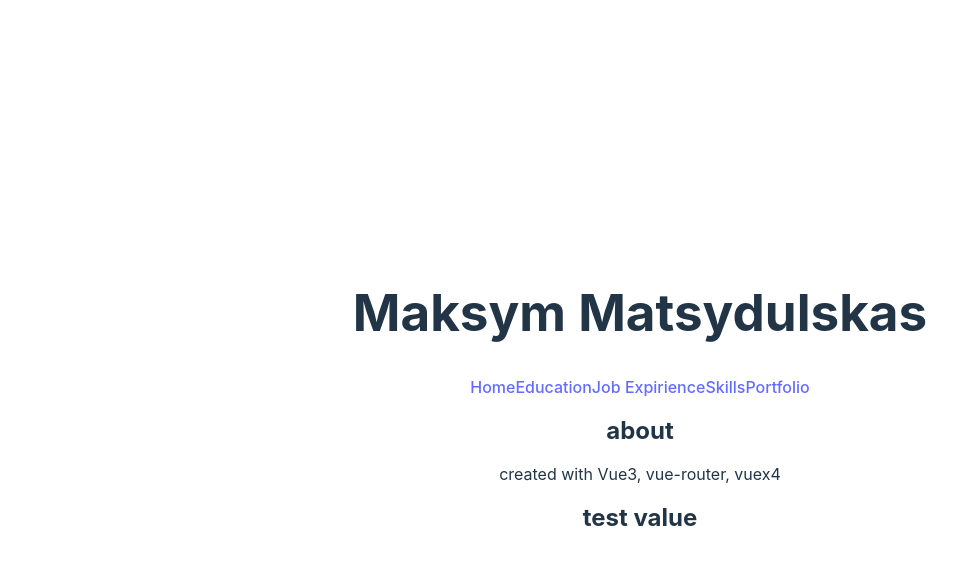
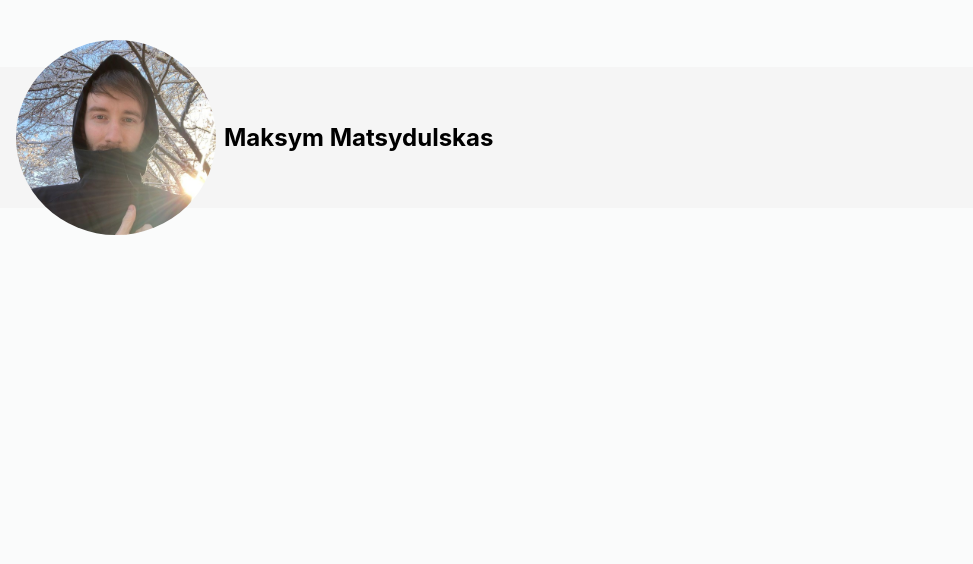
Before and after one commit to Slipmaks/vue3-resume, a Vue app: page /about in a window 1280 px wide. Shown: the top 564 px of the page, without its empty margins (0-973 px from the left). Built offline with nearby package versions, Linux system fonts and the light colour scheme.

Commit message:
start edit header

```diff
--- a/src/App.vue
+++ b/src/App.vue
@@ -1,6 +1,12 @@
 <template>
   <the-header></the-header>
-  <router-view></router-view>
+
+  <router-view v-slot="{ Component }" v-if="showContent">
+    <transition name="fade" mode="out-in">
+      <component :is="Component" />
+    </transition>
+  </router-view>
+
   <the-footer></the-footer>
   <h2>{{ test }}</h2>
 </template>
@@ -11,11 +17,29 @@ import TheHeader from "./components/layouts/TheHeader.vue";
 export default {
   components: { TheFooter, TheHeader },
   computed: {
-    test() {
-      return this.$store.state.storedData.storedData;
+    showContent() {
+      return this.$store.state.showContent;
     },
   },
 };
 </script>
 
-<style></style>
+<style>
+* {
+  box-sizing: border-box;
+  margin: 0;
+  padding: 0;
+}
+body {
+  background-color: #fafbfb;
+  font-family: Inter, Avenir, Helvetica, Arial, sans-serif;
+}
+.fade-enter-active,
+.fade-leave-active {
+  transition: all 0.3s ease-in;
+}
+.fade-enter-from,
+.fade-leave-to {
+  opacity: 0;
+}
+</style>
--- a/src/components/layouts/TheFooter.vue
+++ b/src/components/layouts/TheFooter.vue
@@ -1,3 +1,16 @@
 <template>
-  <p>created with Vue3, vue-router, vuex4</p>
+  <section v-if="showContent">
+    <p>created with Vue3, vue-router, vuex4</p>
+  </section>
 </template>
+
+<script>
+export default {
+  computed: {
+    showContent() {
+      return this.$store.state.showContent;
+    },
+  },
+};
+</script>
+<style scoped></style>
--- a/src/components/layouts/TheHeader.vue
+++ b/src/components/layouts/TheHeader.vue
@@ -1,8 +1,51 @@
 <template>
+  <header>
+    <section class="logo">
+      <img src="../../assets/photo.jpg" alt="photo" />
       <h1>Maksym Matsydulskas</h1>
+    </section>
+
+    <section v-if="showContent">
       <router-link to="/about">Home</router-link>
       <router-link to="/education">Education</router-link>
       <router-link to="/job">Job Expirience</router-link>
       <router-link to="/skills">Skills</router-link>
       <router-link to="/portfolio">Portfolio</router-link>
+    </section>
+  </header>
 </template>
+<script>
+export default {
+  computed: {
+    showContent() {
+      return this.$store.state.showContent;
+    },
+  },
+};
+</script>
+<style scoped>
+header {
+  margin: 2.5rem auto;
+  position: relative;
+}
+header h1 {
+  position: absolute;
+  z-index: 1;
+  background-color: hsl(0, 0%, 96%);
+  width: 100vw;
+  padding-top: 3.5rem;
+  padding-bottom: 3.5rem;
+  padding-left: 14rem;
+}
+img {
+  max-width: 12.5rem;
+  border-radius: 50%;
+  z-index: 2;
+  margin-left: 1rem;
+}
+.logo {
+  display: flex;
+  align-items: center;
+  gap: 1rem;
+}
+</style>
--- a/src/main.js
+++ b/src/main.js
@@ -1,5 +1,5 @@
 import { createApp } from "vue";
-import "./style.css";
+// import "./style.css";
 import App from "./App.vue";
 import router from "./router.js";
 import store from "./store/index.js";
--- a/src/store/data/data.js
+++ /dev/null
@@ -1,3 +0,0 @@
-export default {
-  storedData: "test value",
-};
--- a/src/store/index.js
+++ b/src/store/index.js
@@ -1,10 +1,10 @@
 import { createStore } from "vuex";
-import storedData from "./data/data.js";
+// import storedData from "./data/data.js";
 
 const store = createStore({
   state() {
     return {
-      storedData,
+      showContent: false,
     };
   },
 });
```
Also changed, not shown: src/assets/photo.jpg (added). Lines whose indentation alone changed are shown as unchanged.
